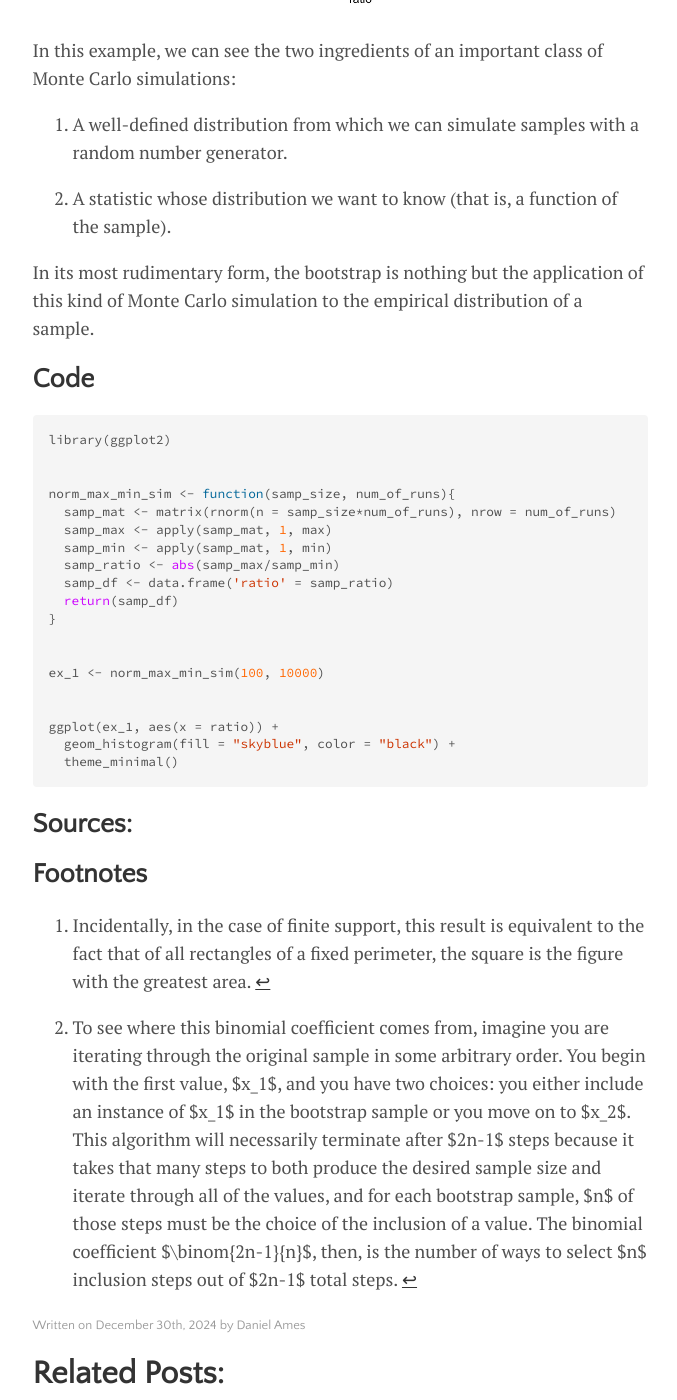
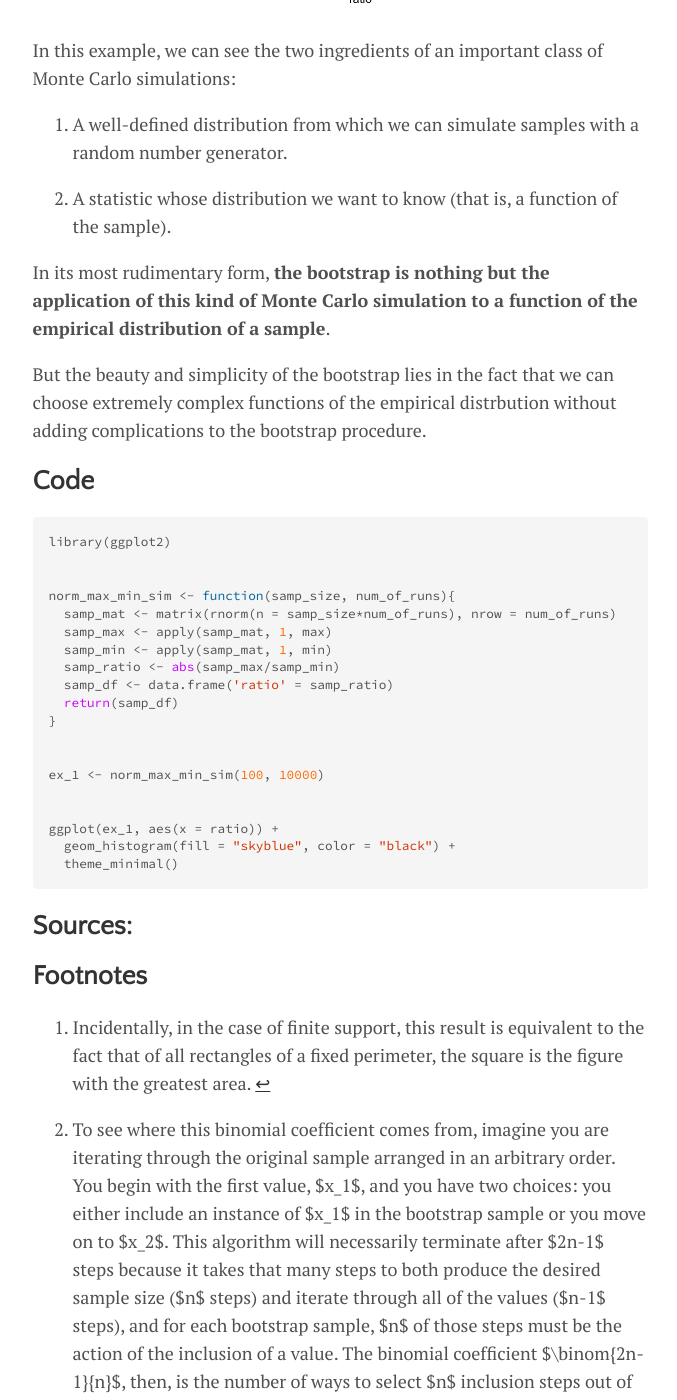
Before and after one commit to DanielAmes/DanielAmes.github.io, a Jekyll site: the page built from _posts/2024-12-30-monte-carlo.md, in a window 1280 px wide and 1400 px high, scrolled down 2156 px. Shown: the whole window, without its empty margins (300-977 px from the left). Built offline with Jekyll 4.4.1, drawn with Linux system fonts in a browser that asks for light colours; formulas are drawn with MathJax 3; some of the changed text lies outside the part shown.

```diff
--- a/_posts/2024-12-30-monte-carlo.md
+++ b/_posts/2024-12-30-monte-carlo.md
@@ -26,10 +26,10 @@ Why should we care about this object? The most obvious reason is that in a stric
 These are the estimates of inferential quantities of interest (standard errors, confidence intervals, etc.) obtained by exhaustively evaluating a statistic (function of a sample) across all possible samples of a certain size from the empirical distribution.
 
 
-As the sample size increases, however, such an exhaustive approach becomes computationally infeasible: the number of bootstrap samples to be evaluated for an original sample size of $n$ is $\binom{2n-1}{n}$[^2], which asymptotically is $4^n / \sqrt{n\pi}$.
+As the sample size increases, however, such an exhaustive approach becomes computationally infeasible: the number of bootstrap samples to be evaluated for an original sample size of $n$ is $\binom{2n-1}{n}$, which asymptotically is $4^n / \sqrt{n\pi}$.[^2]
 
 
-We overcome this obstacle by the application of Monte Carlo methods to the empirical distribution.
+We overcome this computational constraint by the application of Monte Carlo methods to the empirical distribution.
 
 
 ## Review of Monte Carlo Simulation and Estimation
@@ -56,7 +56,10 @@ In this example, we can see the two ingredients of an important class of Monte C
 
 2. A statistic whose distribution we want to know (that is, a function of the sample).
 
-In its most rudimentary form, the bootstrap is nothing but the application of this kind of Monte Carlo simulation to the empirical distribution of a sample.
+In its most rudimentary form, **the bootstrap is nothing but the application of this kind of Monte Carlo simulation to a function of the empirical distribution of a sample**.
+
+But the beauty and simplicity of the bootstrap lies in the fact that we can choose extremely complex functions of the empirical distrbution without adding complications to the bootstrap procedure.
+
 
 
 ## Code
@@ -86,4 +89,4 @@ ggplot(ex_1, aes(x = ratio)) +
 ## Footnotes
 [^1]: Incidentally, in the case of finite support, this result is equivalent to the fact that of all rectangles of a fixed perimeter, the square is the figure with the greatest area.
 
-[^2]: To see where this binomial coefficient comes from, imagine you are iterating through the original sample in some arbitrary order. You begin with the first value, $x_1$, and you have two choices: you either include an instance of $x_1$ in the bootstrap sample or you move on to $x_2$. This algorithm will necessarily terminate after $2n-1$ steps because it takes that many steps to both produce the desired sample size and iterate through all of the values, and for each bootstrap sample, $n$ of those steps must be the choice of the inclusion of a value. The binomial coefficient $\binom{2n-1}{n}$, then, is the number of ways to select $n$ inclusion steps out of $2n-1$ total steps.
+[^2]: To see where this binomial coefficient comes from, imagine you are iterating through the original sample arranged in an arbitrary order. You begin with the first value, $x_1$, and you have two choices: you either include an instance of $x_1$ in the bootstrap sample or you move on to $x_2$. This algorithm will necessarily terminate after $2n-1$ steps because it takes that many steps to both produce the desired sample size ($n$ steps) and iterate through all of the values ($n-1$ steps), and for each bootstrap sample, $n$ of those steps must be the action of the inclusion of a value. The binomial coefficient $\binom{2n-1}{n}$, then, is the number of ways to select $n$ inclusion steps out of $2n-1$ total steps.
```
Also changed, not shown: other parts of _posts/2024-12-30-monte-carlo.md (+1 -1 lines).
